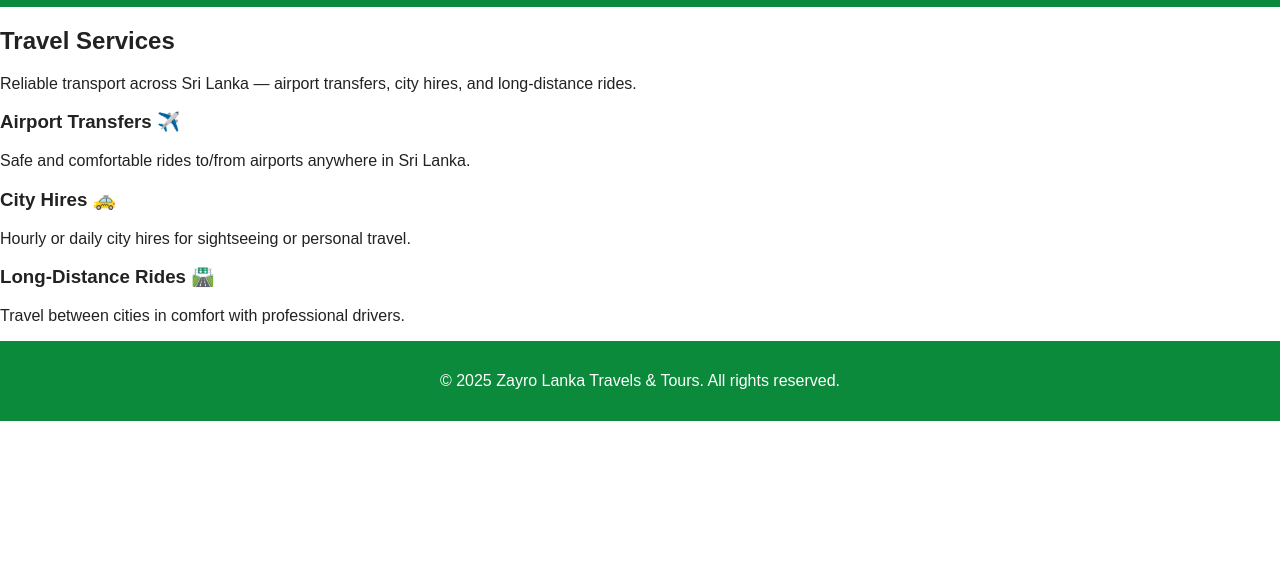
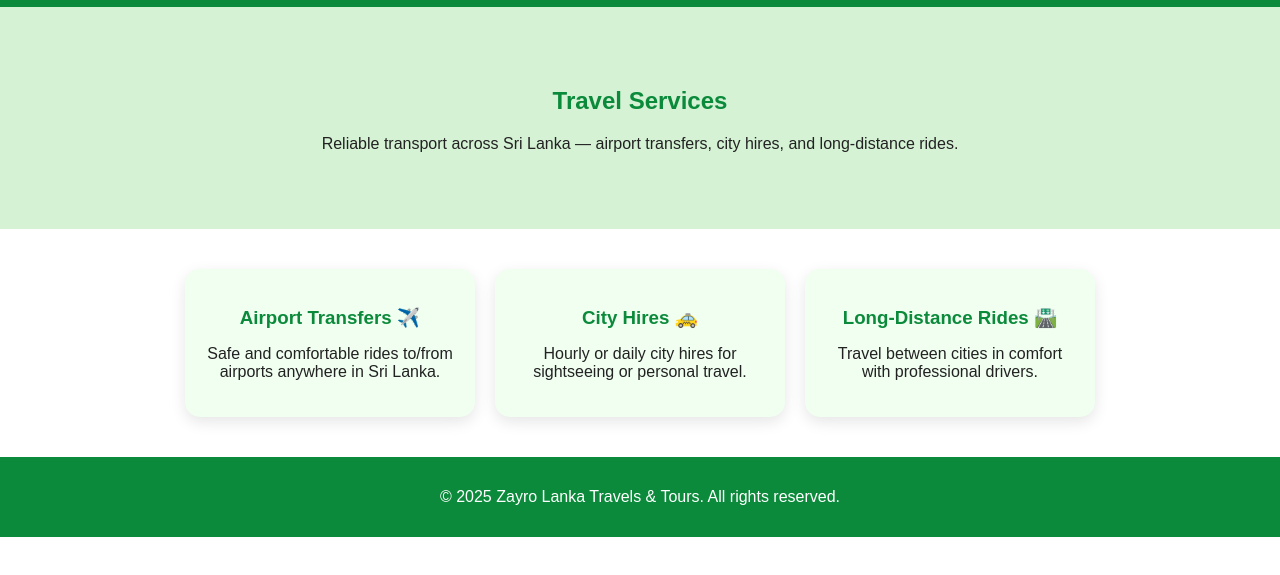
Before and after one commit to PrabathCW/zayrolanka, a plain HTML site: page travel.html in a window 1280 px wide. Shown: the part 81-656 px from the top of the page. Drawn offline with Linux system fonts and the light colour scheme.

Commit message:
changes to css file

```diff
--- a/style.css
+++ b/style.css
@@ -99,3 +99,37 @@
   text-align: center;
   padding: 15px 0;
 }
+
+/* ===== Page Header ===== */
+.page-header {
+  text-align: center;
+  padding: 60px 20px;
+  background-color: #d5f2d5;
+}
+
+.page-header h2 {
+  color: #0a8a3a;
+}
+
+/* ===== Services ===== */
+.services {
+  display: flex;
+  flex-wrap: wrap;
+  justify-content: center;
+  gap: 20px;
+  padding: 40px 20px;
+}
+
+.service-card {
+  background-color: #f0fff0;
+  padding: 20px;
+  border-radius: 15px;
+  width: 250px;
+  text-align: center;
+  box-shadow: 0 5px 15px rgba(0, 0, 0, 0.1);
+}
+
+.service-card h3 {
+  color: #0a8a3a;
+  margin-bottom: 10px;
+}
```
